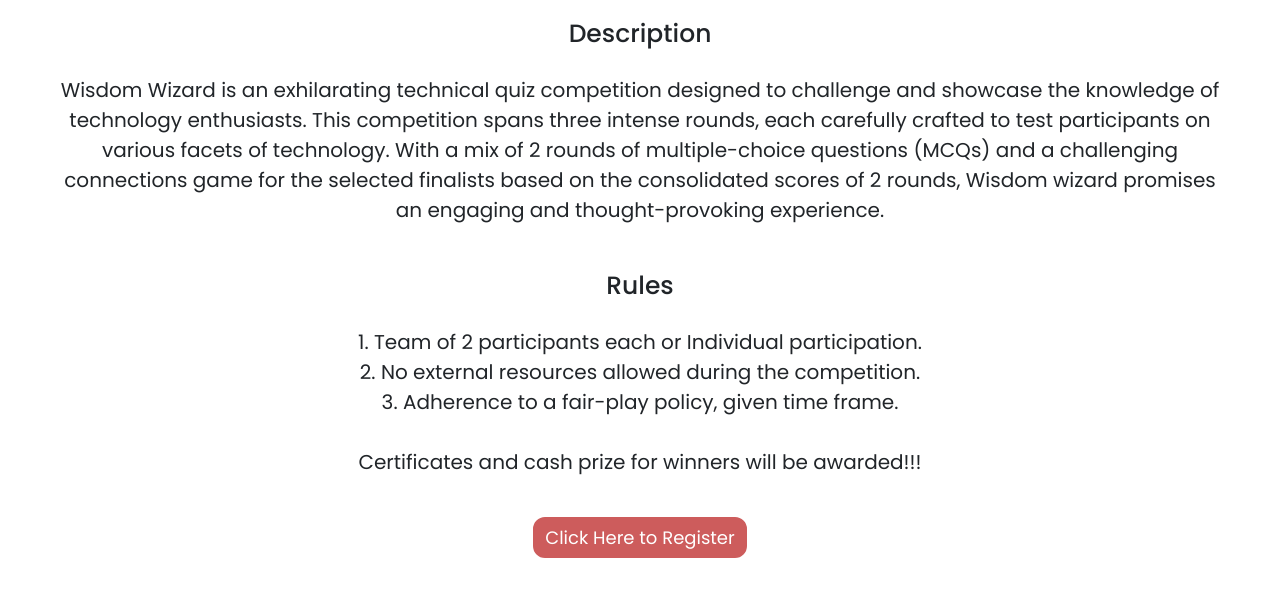
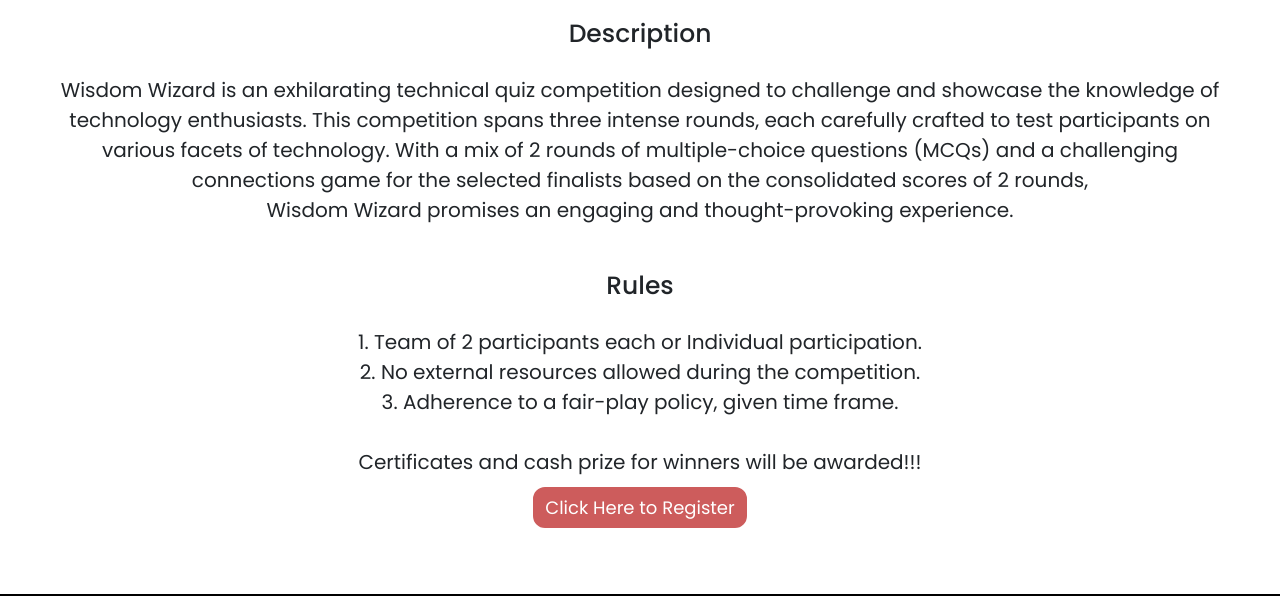
Before and after one commit to nikitadevendran/dextero24, a plain HTML site: page wisdomwizard.html in a window 1280 px wide. Shown: the part 204-800 px from the top of the page. Drawn offline with nearby package versions, Linux system fonts and the light colour scheme.

Commit message:
Update wisdomwizard.html

```diff
--- a/wisdomwizard.html
+++ b/wisdomwizard.html
@@ -87,9 +87,9 @@
 showcase the knowledge of technology enthusiasts. This competition spans three intense
 rounds, each carefully crafted to test participants on various facets of technology. With a mix
 of 2 rounds of multiple-choice questions (MCQs) and a challenging connections game for the
-selected finalists based on the consolidated scores of 2 rounds, Wisdom wizard promises an
-engaging and thought-provoking experience.
- <br><br>
+selected finalists based on the consolidated scores of 2 rounds, <br> Wisdom Wizard promises an
+engaging  and thought-provoking experience.
+ <br> <br>
 </p>
                <h3 style="text-align:center;font-size:25px">Rules</h3><br>
               <p style="text-align:center;font-size:20px;">
@@ -97,9 +97,9 @@ engaging and thought-provoking experience.
 2. No external resources allowed during the competition.<br>
 3. Adherence to a fair-play policy, given time frame.
 <br><br>
-Certificates and cash prize for winners will be awarded!!! <br><br>
-	      <a href='https://forms.gle/zuW7gNW7DEtqnuXQA/'>
-        <button class="GFG">
+Certificates and cash prize for winners will be awarded!!! <br>
+
+        <button class="GFG" onclick="document.location='https://forms.gle/zuW7gNW7DEtqnuXQA/'">
             Click Here to Register
         </button> </p>
 
```
